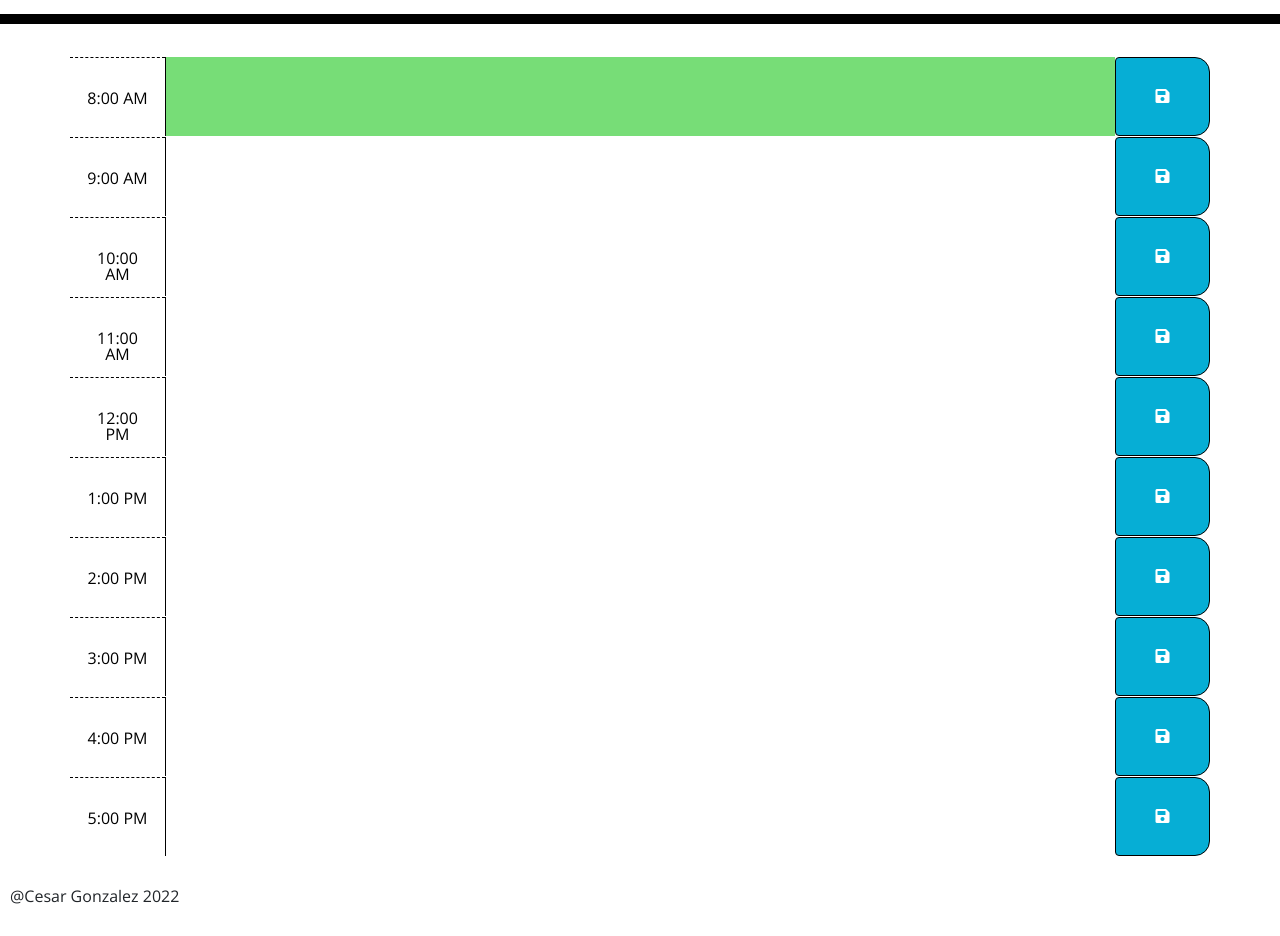
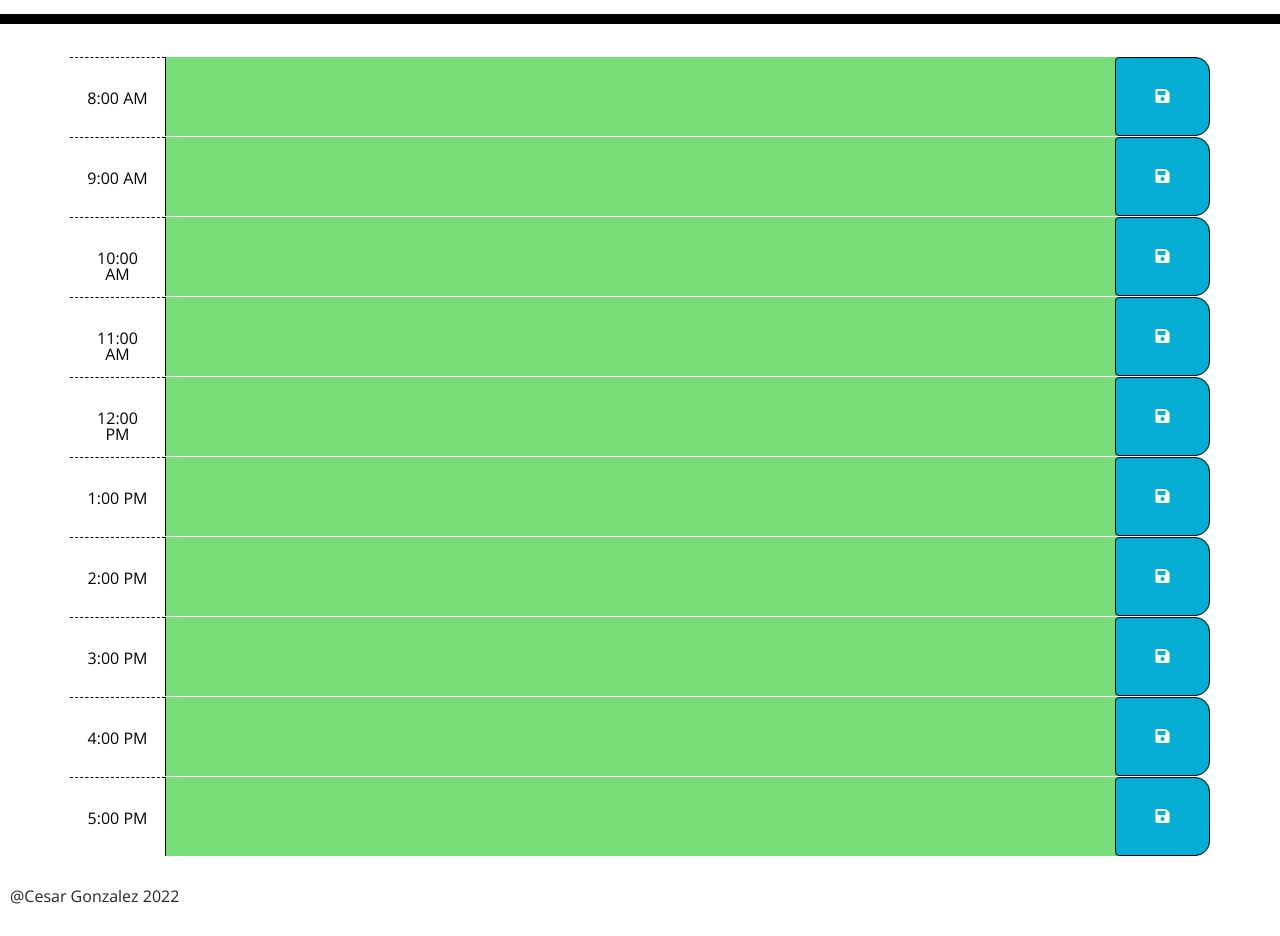
Before and after one commit to besarrrr/Work-Day-Scheduler, a plain HTML site: page index.html in a window 1280 px wide. Shown: the part 280-1216 px from the top of the page. Drawn offline with nearby package versions, Linux system fonts and the light colour scheme.

Commit message:
got color to work on planner

```diff
--- a/assets/js/script.js
+++ b/assets/js/script.js
@@ -1,13 +1,14 @@
-let tasks = document.querySelector(".tasks");
 
 // Setting current date, time and year to the header
 
 var CurrentTime = moment().format('dddd, MMMM Do YYYY, h:mm:ss a');
 $("#currentDay").append(CurrentTime);
-console.log(CurrentTime);
+
+//save tasks in local storage so they stay when page is reloaded
 
 
-//save tasks in local storage so they stay when page is reloaded
+
+let tasks = document.querySelector(".tasks");
 
 tasks.value= localStorage.getItem("tasks");
 
@@ -16,21 +17,26 @@ tasks.addEventListener("keyup", event => {
 });
 
 
+
+
+//sets color blocks for past, present, and future
+
 function timeTracker() {
 
-   var time = moment().hour()
+   var time = moment().hour();
+
+   $(".time-block").each(function() {
+    var plannerHour = parseInt($(this).attr("id"));
 
     //new classes depending on the time it is
-
-    if (moment().isAfter(time)) {
-        $(tasks).addClass("future");
-      }
-      else if (moment().isSame(time)) {
-        $(tasks).addClass("present");
-      }
-      else if (moment().isBefore(time))  {
-        $(tasks).addClass("past");
-      }
+    if (plannerHour > time) {
+        $(this).addClass("future");
+    } else if (plannerHour === time) {
+        $(this).addClass("present");
+    } else {
+        $(this).addClass("past");
+    }
+    });
 
   };
 
--- a/index.html
+++ b/index.html
@@ -34,7 +34,7 @@
 
       <!-- Timeblocks go here -->
 
-      <div class="row time-block" id="hour8">
+      <div class="row time-block" id="8">
         <div class="col-md-1 hour">
             8:00 AM
 
@@ -44,7 +44,7 @@
         <button class="btn saveBtn col-md-1"><i class="fas fa-save"></i></button>
     </div>
 
-    <div class="row time-block" id="hour9">
+    <div class="row time-block" id="9">
         <div class="col-md-1 hour">
             9:00 AM
         </div>
@@ -53,7 +53,7 @@
         <button class="btn saveBtn col-md-1"><i class="fas fa-save"></i></button>
     </div>
 
-    <div class="row time-block" id="hour10">
+    <div class="row time-block" id="10">
         <div class="col-md-1 hour">
             10:00 AM
         </div>
@@ -62,7 +62,7 @@
         <button class="btn saveBtn col-md-1"><i class="fas fa-save"></i></button>
     </div>
 
-    <div class="row time-block" id="hour11">
+    <div class="row time-block" id="11">
         <div class="col-md-1 hour">
         11:00 AM
         </div>
@@ -71,7 +71,7 @@
         <button class="btn saveBtn col-md-1"><i class="fas fa-save"></i></button>
     </div>
 
-    <div class="row time-block" id="hour12">
+    <div class="row time-block" id="12">
         <div class="col-md-1 hour">
             12:00 PM
         </div>
@@ -80,7 +80,7 @@
         <button class="btn saveBtn col-md-1"><i class="fas fa-save"></i></button>
     </div>
 
-    <div class="row time-block" id="hour13">
+    <div class="row time-block" id="13">
         <div class="col-md-1 hour">
             1:00 PM
         </div>
@@ -89,7 +89,7 @@
         <button class="btn saveBtn col-md-1"><i class="fas fa-save"></i></button>
     </div>
 
-    <div class="row time-block" id="hour14">
+    <div class="row time-block" id="14">
         <div class="col-md-1 hour">
             2:00 PM
         </div>
@@ -98,7 +98,7 @@
         <button class="btn saveBtn col-md-1"><i class="fas fa-save"></i></button>
     </div>
 
-    <div class="row time-block" id="hour15">
+    <div class="row time-block" id="15">
         <div class="col-md-1 hour">
             3:00 PM
         </div>
@@ -107,7 +107,7 @@
         <button class="btn saveBtn col-md-1"><i class="fas fa-save"></i></button>
     </div>
 
-    <div class="row time-block" id="hour16">
+    <div class="row time-block" id="16">
         <div class="col-md-1 hour">
             4:00 PM
         </div>
@@ -116,7 +116,7 @@
         <button class="btn saveBtn col-md-1"><i class="fas fa-save"></i></button>
     </div>
 
-    <div class="row time-block" id="hour17">
+    <div class="row time-block" id="17">
         <div class="col-md-1 hour">
             5:00 PM
         </div>
```
